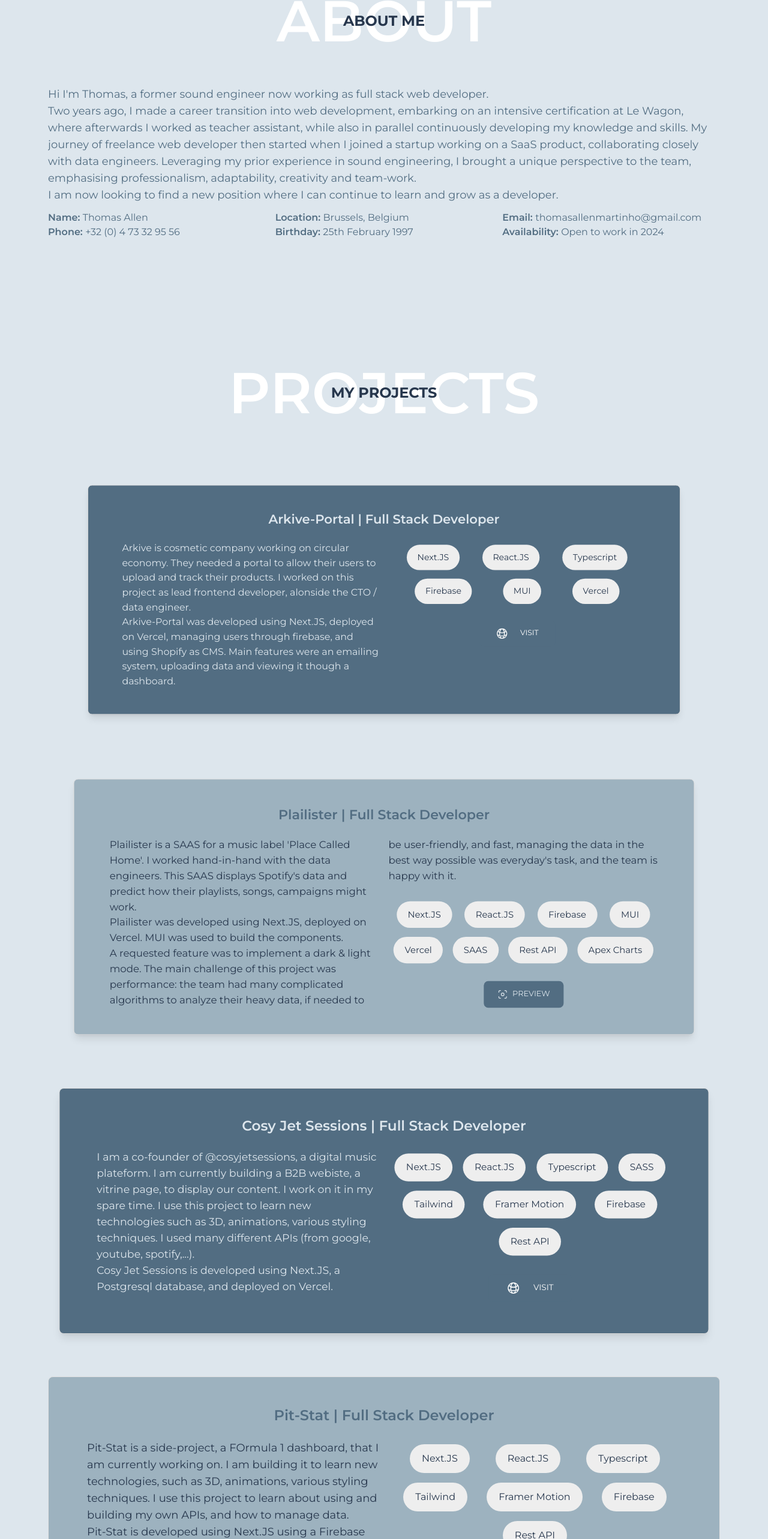
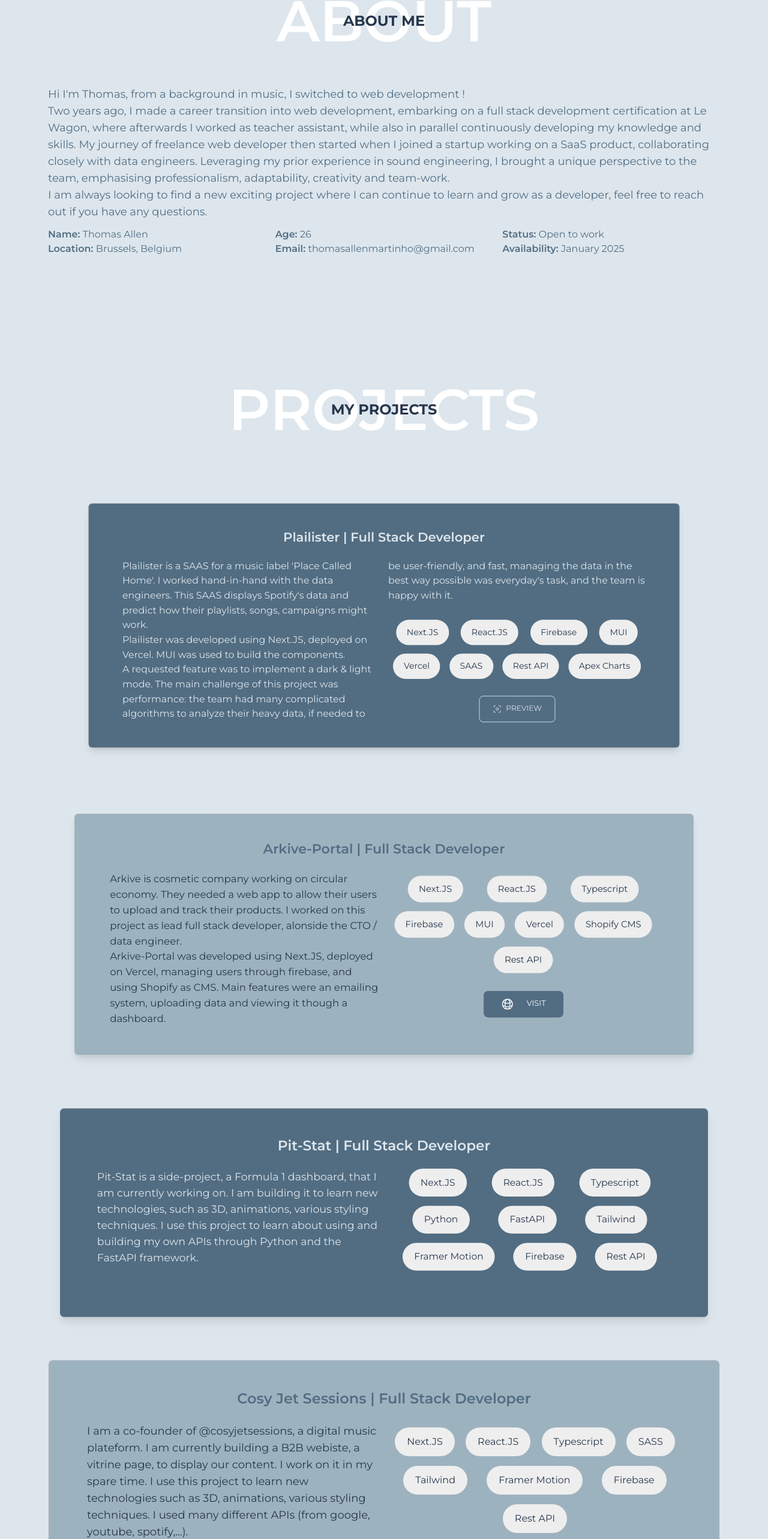
Before and after one commit to Thms25/my-first-portfolio, a Next.js app: page / in a window 1280 px wide. Shown: the part 941-3507 px from the top of the page at 60% size. Built offline with nearby package versions, Linux system fonts and the light colour scheme.

Commit message:
content update - about page - skills info - projects info quick fix on navbar display

```diff
--- a/components/About.jsx
+++ b/components/About.jsx
@@ -1,5 +1,6 @@
 import { Reveal } from './Reveal'
 import SectionTitles from './SectionTitles'
+import { differenceInYears } from 'date-fns'
 
 export default function About() {
   return (
@@ -10,20 +11,21 @@ export default function About() {
         <div className="">
           <Reveal dly={0.4} duration={1} initY={-30}>
             <p className="text-lg my-3">
-              Hi I'm Thomas, a former sound engineer now working as full stack
-              web developer.
+              Hi I'm Thomas, from a background in music, I switched to web
+              development !
               <br />
               Two years ago, I made a career transition into web development,
-              embarking on an intensive certification at Le Wagon, where
-              afterwards I worked as teacher assistant, while also in parallel
-              continuously developing my knowledge and skills. My journey of
-              freelance web developer then started when I joined a startup
-              working on a SaaS product, collaborating closely with data
+              embarking on a full stack development certification at Le Wagon,
+              where afterwards I worked as teacher assistant, while also in
+              parallel continuously developing my knowledge and skills. My
+              journey of freelance web developer then started when I joined a
+              startup working on a SaaS product, collaborating closely with data
               engineers. Leveraging my prior experience in sound engineering, I
               brought a unique perspective to the team, emphasising
               professionalism, adaptability, creativity and team-work.
-              <br />I am now looking to find a new position where I can continue
-              to learn and grow as a developer.
+              <br />I am always looking to find a new exciting project where I
+              can continue to learn and grow as a developer, feel free to reach
+              out if you have any questions.
             </p>
           </Reveal>
           <Reveal dly={0.6} duration={1.5} initY={80}>
@@ -32,15 +34,16 @@ export default function About() {
                 Name: <span className="font-normal">Thomas Allen</span>
               </p>
               <p className="font-semibold">
-                Phone:{' '}
-                <span className="font-normal">+32 (0) 4 73 32 95 56</span>
-              </p>
-              <p className="font-semibold">
                 Location: <span className="font-normal">Brussels, Belgium</span>
               </p>
               <p className="font-semibold">
-                Birthday:{' '}
-                <span className="font-normal">25th February 1997</span>
+                Age:{' '}
+                <span className="font-normal">
+                  {differenceInYears(
+                    new Date(),
+                    new Date('1997-02-25'),
+                  ).toString()}
+                </span>
               </p>
               <p className="font-semibold">
                 Email:{' '}
@@ -49,8 +52,10 @@ export default function About() {
                 </span>
               </p>
               <p className="font-semibold">
-                Availability:{' '}
-                <span className="font-normal">Open to work in 2024</span>
+                Status: <span className="font-normal">Open to work</span>
+              </p>
+              <p className="font-semibold">
+                Availability: <span className="font-normal">January 2025</span>
               </p>
             </div>
           </Reveal>
--- a/components/Navbar.jsx
+++ b/components/Navbar.jsx
@@ -79,11 +79,13 @@ export default function Navbar() {
         showNav ? 'opacity-90' : 'opacity-0'
       } flex justify-between items-center transition opacity-0 duration-300 z-20`}
     >
+      <div className="w-1/4">
         <ScrollLink to="home" smooth={true} duration={500}>
-        <h1 className="text-3xl font-bold text-secondary cursor-pointer">
-          Thomas <span>Allen</span>
+          <h1 className="text-2xl xl:text-3xl font-bold text-secondary cursor-pointer">
+            Thomas <span className="">Allen</span>
           </h1>
         </ScrollLink>
+      </div>
       <ul className="hidden md:flex md:justify-between text-primary text-md w-1/2 lg:w-2/5 xl:w-1/3">
         {nav_iems.map((item, index) => (
           <ScrollLink key={index} to={item.id} smooth={true} duration={500}>
@@ -99,13 +101,18 @@ export default function Navbar() {
           </ScrollLink>
         ))}
       </ul>
+      <div className="w-1/4 hidden md:block">
+        <div className="flex justify-end">
           <a
             href="/files/Thomas_Allen_CV.pdf"
             download
-        className="hidden md:block px-4 py-2 rounded-full border border-dark text-dark shadow-sm hover:bg-primary hover:text-light duration-300"
+            className="px-4 py-2 rounded-full border border-dark text-dark shadow-sm hover:bg-primary hover:text-light duration-300"
           >
             CV
           </a>
+        </div>
+      </div>
+
       <div className="block md:hidden">
         <NavDropdown navItems={nav_iems} />
       </div>
--- a/components/Skills.jsx
+++ b/components/Skills.jsx
@@ -8,51 +8,51 @@ import SectionTitles from './SectionTitles'
 const skillsData = [
   {
     name: 'Javascript',
-    value: 65,
+    value: 75,
   },
   {
     name: 'React JS',
-    value: 70,
+    value: 90,
   },
   {
     name: 'Next JS',
-    value: 70,
+    value: 90,
   },
   {
-    name: 'React Native',
-    value: 15,
+    name: 'Typescript',
+    value: 50,
   },
   {
-    name: 'Ruby on Rails',
-    value: 70,
+    name: 'Python',
+    value: 50,
   },
   {
     name: 'Rest API',
-    value: 70,
+    value: 80,
   },
   {
     name: 'Html & CSS',
+    value: 95,
+  },
+  {
+    name: 'Tailwind',
     value: 80,
   },
   {
-    name: 'Tailwind',
+    name: 'Firebase',
+    value: 80,
+  },
+  {
+    name: 'Framer Motion',
+    value: 75,
+  },
+  {
+    name: 'MUI',
     value: 90,
   },
   {
-    name: 'MUI',
-    value: 85,
-  },
-  {
-    name: 'Framer Motion',
-    value: 70,
-  },
-  {
-    name: 'PostgreSql',
-    value: 80,
-  },
-  {
     name: 'Github',
-    value: 80,
+    value: 90,
   },
 ]
 
--- a/components/SubProject.jsx
+++ b/components/SubProject.jsx
@@ -48,7 +48,7 @@ export default function SubProject({
               key={index}
               className="bg-gray-200 text-md px-5 py-3 rounded-full m-2"
             >
-              <Reveal dly={0.2 * (index + 1)}>{tool}</Reveal>
+              {tool}
             </span>
           ))}
         </div>
--- a/package.json
+++ b/package.json
@@ -14,6 +14,7 @@
     "@fortawesome/react-fontawesome": "^0.2.0",
     "@material-tailwind/react": "^2.1.2",
     "autoprefixer": "10.4.15",
+    "date-fns": "^4.1.0",
     "eslint-config-next": "^14.2.1",
     "framer-motion": "^10.16.4",
     "next": "^14.2.1",
--- a/utils/projectData.js
+++ b/utils/projectData.js
@@ -1,13 +1,4 @@
 export const projects = [
-  {
-    title: 'Arkive-Portal',
-    job: 'Full Stack Developer',
-    description:
-      'Arkive is cosmetic company working on circular economy. They needed a portal to allow their users to upload and track their products. I worked on this project as lead frontend developer, alonside the CTO / data engineer. \nArkive-Portal was developed using Next.JS, deployed on Vercel, managing users through firebase, and using Shopify as CMS. Main features were an emailing system, uploading data and viewing it though a dashboard.',
-    tools: ['Next.JS', 'React.JS', 'Typescript', 'Firebase', 'MUI', 'Vercel'],
-    link: 'https://portal.arkivegroup.com/',
-    caroussel: [],
-  },
   {
     title: 'Plailister',
     job: 'Full Stack Developer',
@@ -28,13 +19,50 @@ export const projects = [
       `/images/plailister/home.png`,
       `/images/plailister/homedark.png`,
       `/images/plailister/search.png`,
-      `/images/plailister/playlist.png`,
-      `/images/plailister/takeover.png`,
+      // `/images/plailister/playlist.png`,
+      // `/images/plailister/takeover.png`,
       `/images/plailister/health.png`,
       `/images/plailister/grid.png`,
       `/images/plailister/carou.png`,
       `/images/plailister/follow.png`,
     ],
+  },
+  {
+    title: 'Arkive-Portal',
+    job: 'Full Stack Developer',
+    description:
+      'Arkive is cosmetic company working on circular economy. They needed a web app to allow their users to upload and track their products. I worked on this project as lead full stack developer, alonside the CTO / data engineer. \nArkive-Portal was developed using Next.JS, deployed on Vercel, managing users through firebase, and using Shopify as CMS. Main features were an emailing system, uploading data and viewing it though a dashboard.',
+    tools: [
+      'Next.JS',
+      'React.JS',
+      'Typescript',
+      'Firebase',
+      'MUI',
+      'Vercel',
+      'Shopify CMS',
+      'Rest API',
+    ],
+    link: 'https://portal.arkivegroup.com/',
+    caroussel: [],
+  },
+  {
+    title: 'Pit-Stat',
+    job: 'Full Stack Developer',
+    description:
+      'Pit-Stat is a side-project, a Formula 1 dashboard, that I am currently working on. I am building it to learn new technologies, such as 3D, animations, various styling techniques. I use this project to learn about using and building my own APIs through Python and the FastAPI framework.',
+    tools: [
+      'Next.JS',
+      'React.JS',
+      'Typescript',
+      'Python',
+      'FastAPI',
+      'Tailwind',
+      'Framer Motion',
+      'Firebase',
+      'Rest API',
+    ],
+    link: '',
+    caroussel: [],
   },
   {
     title: 'Cosy Jet Sessions',
@@ -52,23 +80,6 @@ export const projects = [
       'Rest API',
     ],
     link: 'https://www.cosyroom.be',
-    caroussel: [],
-  },
-  {
-    title: 'Pit-Stat',
-    job: 'Full Stack Developer',
-    description:
-      'Pit-Stat is a side-project, a FOrmula 1 dashboard, that I am currently working on. I am building it to learn new technologies, such as 3D, animations, various styling techniques. I use this project to learn about using and building my own APIs, and how to manage data. \nPit-Stat is developed using Next.JS using a Firebase database.',
-    tools: [
-      'Next.JS',
-      'React.JS',
-      'Typescript',
-      'Tailwind',
-      'Framer Motion',
-      'Firebase',
-      'Rest API',
-    ],
-    link: '',
     caroussel: [],
   },
   {
```
Also changed, not shown: 2 other files (tests, documents, lock files or other folders). Lines whose indentation alone changed are shown as unchanged.
